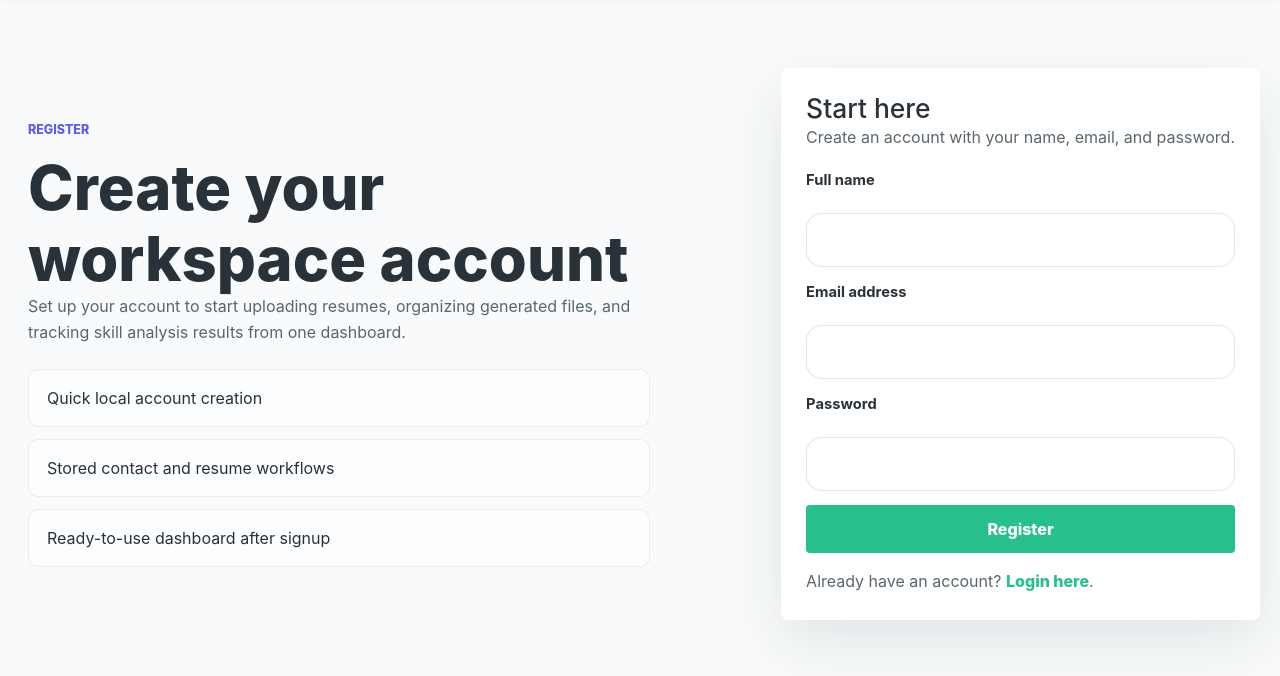
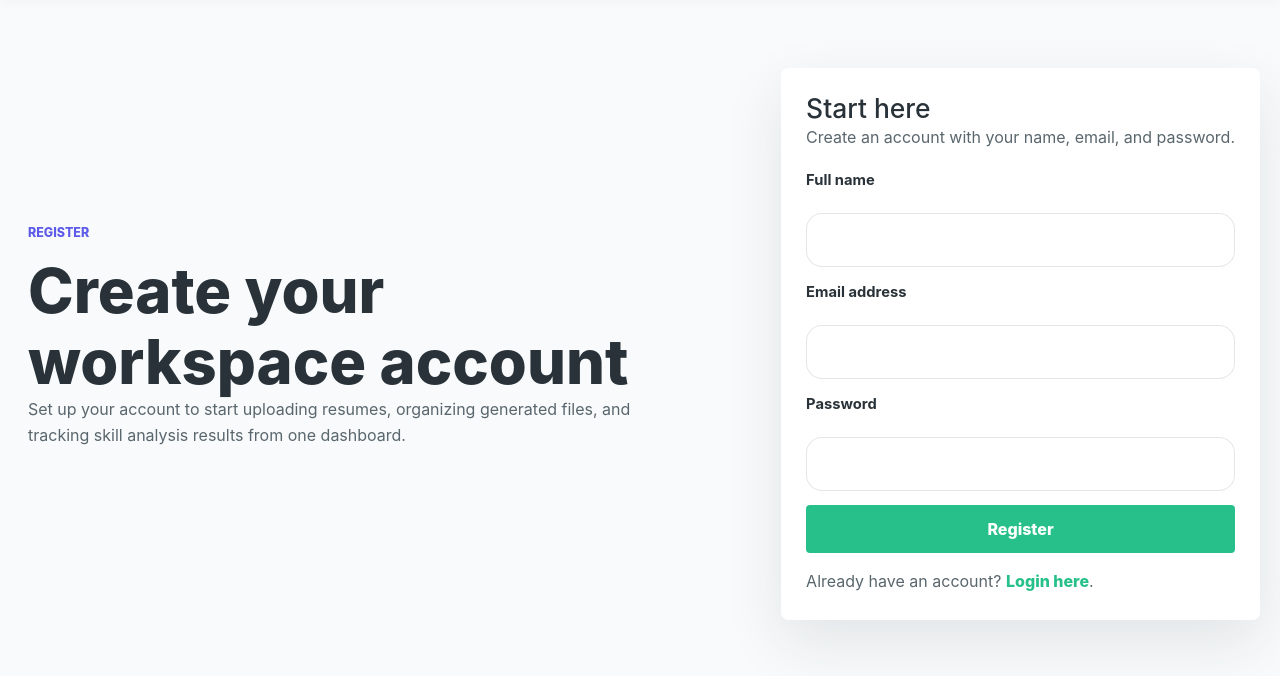
Before and after one commit to srj-nandu/ICT, a Flask app: page /templates/register.html in a window 1280 px wide. Shown: the part 65-741 px from the top of the page. Run offline with Flask 3, Linux system fonts and the light colour scheme.

Commit message:
Remove auth benefit cards

```diff
--- a/static/style.css
+++ b/static/style.css
@@ -699,19 +699,6 @@ textarea:focus {
 
 .auth-hero {
     padding: 22px 8px;
-}
-
-.auth-benefits {
-    display: grid;
-    gap: 12px;
-    margin-top: 24px;
-}
-
-.benefit-card {
-    padding: 16px 18px;
-    border-radius: var(--radius-md);
-    background: rgba(255, 255, 255, 0.62);
-    border: 1px solid rgba(31, 41, 51, 0.08);
 }
 
 .auth-card {
@@ -1217,7 +1204,6 @@ video {
 .stat-card,
 .support-card,
 .hint-card,
-.benefit-card,
 .upload-drop,
 .preview-window {
     max-width: 100%;
@@ -1347,10 +1333,6 @@ video {
 
     .auth-hero {
         padding: 0;
-    }
-
-    .auth-benefits {
-        margin-top: 16px;
     }
 
     .manager-top {
--- a/templates/register.html
+++ b/templates/register.html
@@ -27,11 +27,6 @@
             <p class="eyebrow-text">Register</p>
             <h1>Create your workspace account</h1>
             <p class="hero-copy">Set up your account to start uploading resumes, organizing generated files, and tracking skill analysis results from one dashboard.</p>
-            <div class="auth-benefits">
-                <div class="benefit-card">Quick local account creation</div>
-                <div class="benefit-card">Stored contact and resume workflows</div>
-                <div class="benefit-card">Ready-to-use dashboard after signup</div>
-            </div>
         </section>
 
         <section class="auth-card">
```
